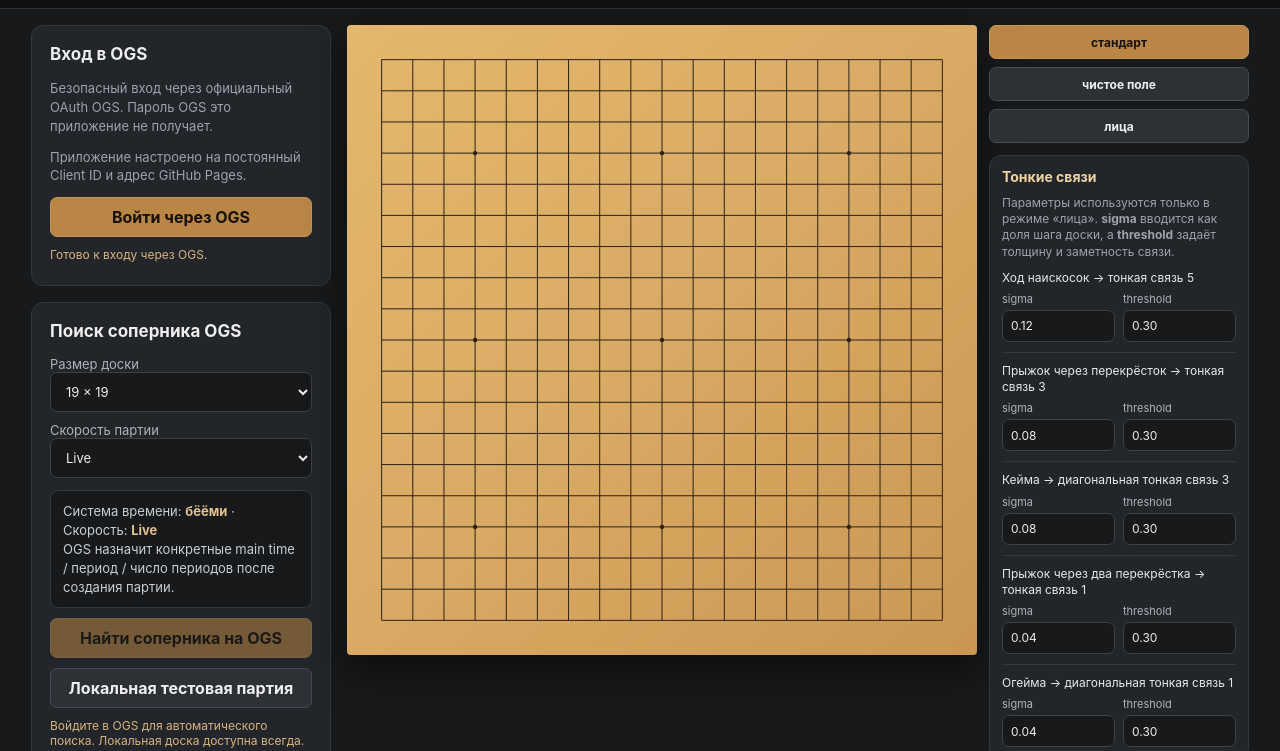
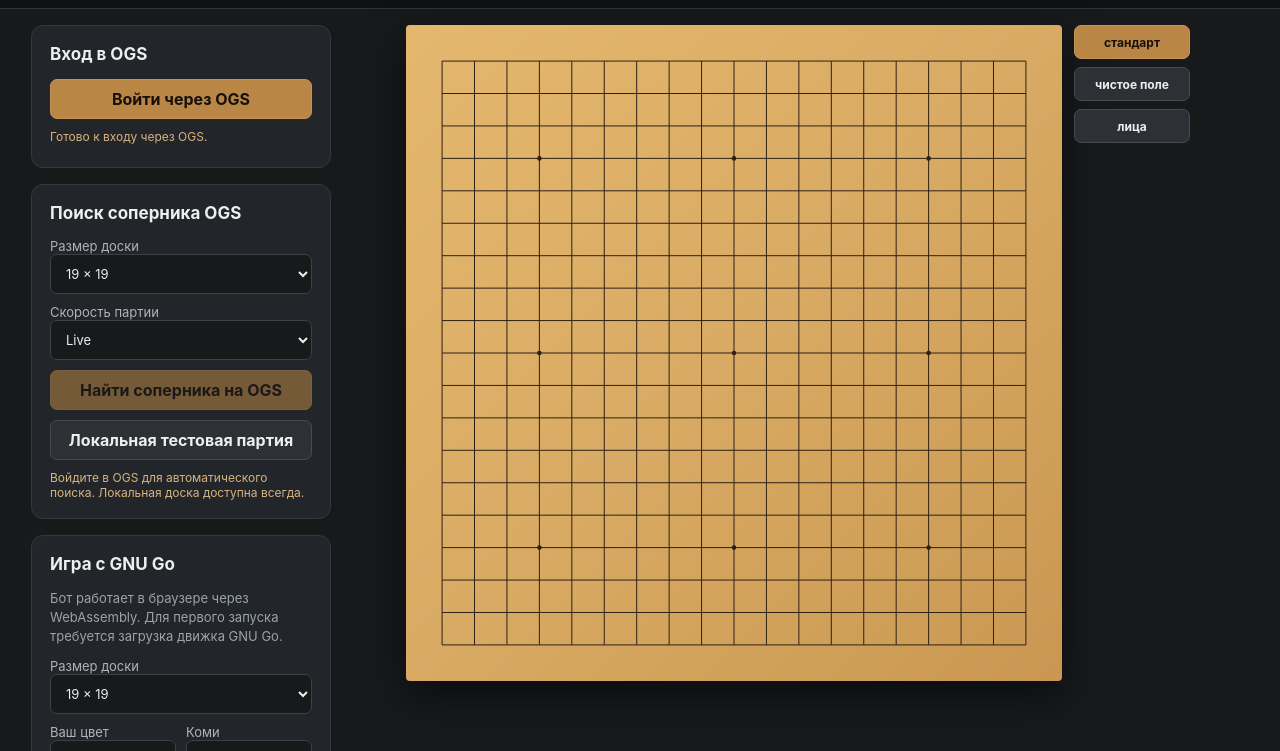
Before and after one commit to schoolweiqi/go-interfaces, a plain HTML site: page index.html in a window 1280 px wide. Shown: the part 49-800 px from the top of the page. Drawn offline with Linux system fonts and the light colour scheme.

Commit message:
Add files via upload

```diff
--- a/index.html
+++ b/index.html
@@ -57,8 +57,8 @@
       display: flex;
       flex-direction: column;
       gap: 12px;
-      width: 260px;
-      flex: 0 0 260px;
+      width: 116px;
+      flex: 0 0 116px;
     }
     .boardModes {
       display: flex;
@@ -115,17 +115,6 @@
     .msg { min-height: 20px; font-size: 12px; color: #d8b37f; word-break: break-word; }
     .row { display: grid; grid-template-columns: 1fr 1fr; gap: 10px; }
     .row button { margin-bottom: 0; }
-    .searchSummary {
-      padding: 11px 12px;
-      margin: 2px 0 10px;
-      border-radius: 8px;
-      background: #17191b;
-      border: 1px solid #34383d;
-      font-size: 13px;
-      line-height: 1.45;
-      color: #c9ced3;
-    }
-    .searchSummary b { color: #e4c28e; }
     .captureInfo { margin-top: 12px; font-size: 13px; color: #aeb4ba; }
     .captureInfo strong { color: #eee; }
     a.gameLink { color: #e4b76e; }
@@ -146,56 +135,6 @@
       box-shadow: inset -3px -3px 5px #0007, inset 3px 3px 4px #fff2;
     }
     .turnStone.white { background: #eee; border-color: #999; box-shadow: inset -3px -3px 5px #aaa7, inset 3px 3px 4px #fff; }
-    .linkSettings {
-      background: #222529;
-      border: 1px solid #34383d;
-      border-radius: 12px;
-      padding: 12px;
-      color: #d7dce1;
-    }
-    .linkSettings h3 {
-      margin: 0 0 10px;
-      font-size: 14px;
-      color: #f0d3a1;
-    }
-    .linkHelp {
-      font-size: 12px;
-      color: #9ca3aa;
-      line-height: 1.35;
-      margin: 0 0 10px;
-    }
-    .linkType {
-      border-top: 1px solid #34383d;
-      padding-top: 10px;
-      margin-top: 10px;
-    }
-    .linkType:first-of-type {
-      border-top: 0;
-      padding-top: 0;
-      margin-top: 0;
-    }
-    .linkTypeName {
-      font-size: 12px;
-      color: #e8e8e8;
-      margin-bottom: 6px;
-      line-height: 1.35;
-    }
-    .tinyRow {
-      display: grid;
-      grid-template-columns: 1fr 1fr;
-      gap: 8px;
-    }
-    .tinyRow label {
-      font-size: 11px;
-      color: #aeb4ba;
-    }
-    .tinyRow input {
-      min-height: 32px;
-      margin-top: 4px;
-      margin-bottom: 0;
-      font-size: 12px;
-      padding: 0 8px;
-    }
     .botStatusBox {
       padding: 10px 11px;
       border-radius: 8px;
@@ -217,7 +156,7 @@
       line-height: 1.45;
     }
     .botScore[hidden] { display: none; }
-    .botThinking { opacity: .75; }
+    .botThinking { cursor: progress; }
     @media (max-width: 820px) {
       main {
         grid-template-columns: 1fr;
@@ -239,8 +178,6 @@
     <main>
       <section class="panel login">
         <h2>Вход в OGS</h2>
-        <p class="muted">Безопасный вход через официальный OAuth OGS. Пароль OGS это приложение не получает.</p>
-        <p class="muted">Приложение настроено на постоянный Client ID и адрес GitHub Pages.</p>
         <button id="login">Войти через OGS</button>
         <button id="logout" class="secondary" hidden>Выйти из OGS</button>
         <div class="msg" id="authMsg">Для OAuth страницу нужно открыть через http:// или https://, не как file://.</div>
@@ -265,10 +202,6 @@
             <option value="correspondence">Correspondence</option>
           </select>
         </label>
-        <div class="searchSummary" id="searchSummary">
-          Система времени: <b>бёёми</b><br>
-          OGS назначит конкретное основное время, длительность периода и число периодов после создания партии.
-        </div>
         <button id="findOpponent" disabled>Найти соперника на OGS</button>
         <button id="cancelSearch" class="secondary" hidden>Отменить поиск</button>
         <button id="newGame" class="secondary">Локальная тестовая партия</button>
@@ -323,45 +256,6 @@
             <button id="boardClean" type="button">чистое поле</button>
             <button id="boardFaces" type="button">лица</button>
           </div>
-          <div class="linkSettings" id="linkSettingsPanel">
-            <h3>Тонкие связи</h3>
-            <p class="linkHelp">Параметры используются только в режиме «лица». <b>sigma</b> вводится как доля шага доски, а <b>threshold</b> задаёт толщину и заметность связи.</p>
-            <div class="linkType">
-              <div class="linkTypeName">Ход наискосок → тонкая связь 5</div>
-              <div class="tinyRow">
-                <label>sigma <input id="link-diagonal-sigma" type="number" step="0.01" min="0" value="0.12"></label>
-                <label>threshold <input id="link-diagonal-threshold" type="number" step="0.01" min="0.01" max="0.99" value="0.30"></label>
-              </div>
-            </div>
-            <div class="linkType">
-              <div class="linkTypeName">Прыжок через перекрёсток → тонкая связь 3</div>
-              <div class="tinyRow">
-                <label>sigma <input id="link-jump-sigma" type="number" step="0.01" min="0" value="0.08"></label>
-                <label>threshold <input id="link-jump-threshold" type="number" step="0.01" min="0.01" max="0.99" value="0.30"></label>
-              </div>
-            </div>
-            <div class="linkType">
-              <div class="linkTypeName">Кейма → диагональная тонкая связь 3</div>
-              <div class="tinyRow">
-                <label>sigma <input id="link-keima-sigma" type="number" step="0.01" min="0" value="0.08"></label>
-                <label>threshold <input id="link-keima-threshold" type="number" step="0.01" min="0.01" max="0.99" value="0.30"></label>
-              </div>
-            </div>
-            <div class="linkType">
-              <div class="linkTypeName">Прыжок через два перекрёстка → тонкая связь 1</div>
-              <div class="tinyRow">
-                <label>sigma <input id="link-jump2-sigma" type="number" step="0.01" min="0" value="0.04"></label>
-                <label>threshold <input id="link-jump2-threshold" type="number" step="0.01" min="0.01" max="0.99" value="0.30"></label>
-              </div>
-            </div>
-            <div class="linkType">
-              <div class="linkTypeName">Огейма → диагональная тонкая связь 1</div>
-              <div class="tinyRow">
-                <label>sigma <input id="link-ogeima-sigma" type="number" step="0.01" min="0" value="0.04"></label>
-                <label>threshold <input id="link-ogeima-threshold" type="number" step="0.01" min="0.01" max="0.99" value="0.30"></label>
-              </div>
-            </div>
-          </div>
         </div>
       </section>
     </main>
@@ -445,6 +339,7 @@
         this.size = size;
         this.stones = [];
         this.history = [];
+        this.lastMove = null;
         this.onIntersection = null;
         this.viewMode = 'standard';
         this.setSize(size);
@@ -462,6 +357,7 @@
         this.size = Number(size);
         this.stones = Array(this.size * this.size).fill(0);
         this.history = [];
+        this.lastMove = null;
         this.positionHistory = [this.positionKey()];
         this.captures = { 1: 0, 2: 0 };
         this.draw();
@@ -588,6 +484,7 @@
 
         const before = this.stones.slice();
         const capturesBefore = { ...this.captures };
+        const previousLastMove = this.lastMove ? { ...this.lastMove } : null;
         this.setStone(x, y, stone);
 
         const opponent = stone === 1 ? 2 : 1;
@@ -616,7 +513,8 @@
         }
 
         this.captures[stone] += captured;
-        this.history.push({ x, y, stone, before, capturesBefore, captured });
+        this.history.push({ x, y, stone, before, capturesBefore, captured, previousLastMove });
+        this.lastMove = { x, y, stone };
         this.positionHistory.push(afterKey);
         this.draw();
         return { ok: true, captured };
@@ -627,6 +525,7 @@
         if (!move) return null;
         this.stones = move.before.slice();
         this.captures = { ...move.capturesBefore };
+        this.lastMove = move.previousLastMove ? { ...move.previousLastMove } : null;
         this.positionHistory.pop();
         this.draw();
         return move;
@@ -635,6 +534,7 @@
       reset() {
         this.stones.fill(0);
         this.history = [];
+        this.lastMove = null;
         this.positionHistory = [this.positionKey()];
         this.captures = { 1: 0, 2: 0 };
         this.draw();
@@ -765,6 +665,27 @@
             }
           }
         }
+
+        this.drawLastMoveMarker(pad, step);
+      }
+
+      drawLastMoveMarker(pad, step) {
+        if (!this.lastMove) return;
+        const { x, y } = this.lastMove;
+        if (!this.getStone(x, y)) return;
+        const c = this.ctx;
+        const cx = pad + x * step;
+        const cy = pad + y * step;
+        const radius = Math.max(3, step * 0.09);
+        c.save();
+        c.beginPath();
+        c.arc(cx, cy, radius, 0, Math.PI * 2);
+        c.fillStyle = '#32e875';
+        c.fill();
+        c.lineWidth = Math.max(1, step * 0.025);
+        c.strokeStyle = 'rgba(0, 55, 20, .72)';
+        c.stroke();
+        c.restore();
       }
 
       drawStone(cx, cy, radius, stone) {
@@ -1685,31 +1606,9 @@
       boardFacesBtn.classList.toggle('active', mode === 'faces');
     }
 
-    function bindLinkParamInputs() {
-      const ids = [
-        ['diagonal', 'link-diagonal-sigma', 'link-diagonal-threshold'],
-        ['jump', 'link-jump-sigma', 'link-jump-threshold'],
-        ['keima', 'link-keima-sigma', 'link-keima-threshold'],
-        ['jump2', 'link-jump2-sigma', 'link-jump2-threshold'],
-        ['ogeima', 'link-ogeima-sigma', 'link-ogeima-threshold']
-      ];
-      for (const [key, sigmaId, thresholdId] of ids) {
-        const sigmaInput = document.getElementById(sigmaId);
-        const thresholdInput = document.getElementById(thresholdId);
-        const apply = () => {
-          linkRenderSettings[key].sigmaFactor = Math.max(0.01, Number(sigmaInput.value) || LINK_PARAM_DEFS[key].sigmaFactor);
-          linkRenderSettings[key].threshold = Math.max(0.01, Math.min(0.99, Number(thresholdInput.value) || LINK_PARAM_DEFS[key].threshold));
-          if (board.viewMode === 'faces') board.draw();
-        };
-        sigmaInput.addEventListener('input', apply);
-        thresholdInput.addEventListener('input', apply);
-      }
-    }
-
     boardStandardBtn.addEventListener('click', () => setBoardViewMode('standard'));
     boardCleanBtn.addEventListener('click', () => setBoardViewMode('clean'));
     boardFacesBtn.addEventListener('click', () => setBoardViewMode('faces'));
-    bindLinkParamInputs();
     const sizeSelect = document.getElementById('size');
     const speedSelect = document.getElementById('speed');
     const gameMsg = document.getElementById('gameMsg');
@@ -1956,12 +1855,6 @@
     document.getElementById('findOpponent').addEventListener('click', startAutomatch);
     document.getElementById('cancelSearch').addEventListener('click', cancelAutomatch);
 
-    function updateSearchSummary() {
-      document.getElementById('searchSummary').innerHTML =
-        `Система времени: <b>бёёми</b> · Скорость: <b>${speedSelect.selectedOptions[0].text}</b><br>` +
-        `OGS назначит конкретные main time / период / число периодов после создания партии.`;
-    }
-    speedSelect.addEventListener('change', updateSearchSummary);
 
     document.getElementById('pass').addEventListener('click', async () => {
       if (gameMode === 'bot') {
@@ -2005,7 +1898,6 @@
 
     updateTurn();
     updateCaptures();
-    updateSearchSummary();
     requestAnimationFrame(() => board.draw());
     handleOgsCallback();
   </script>
```
